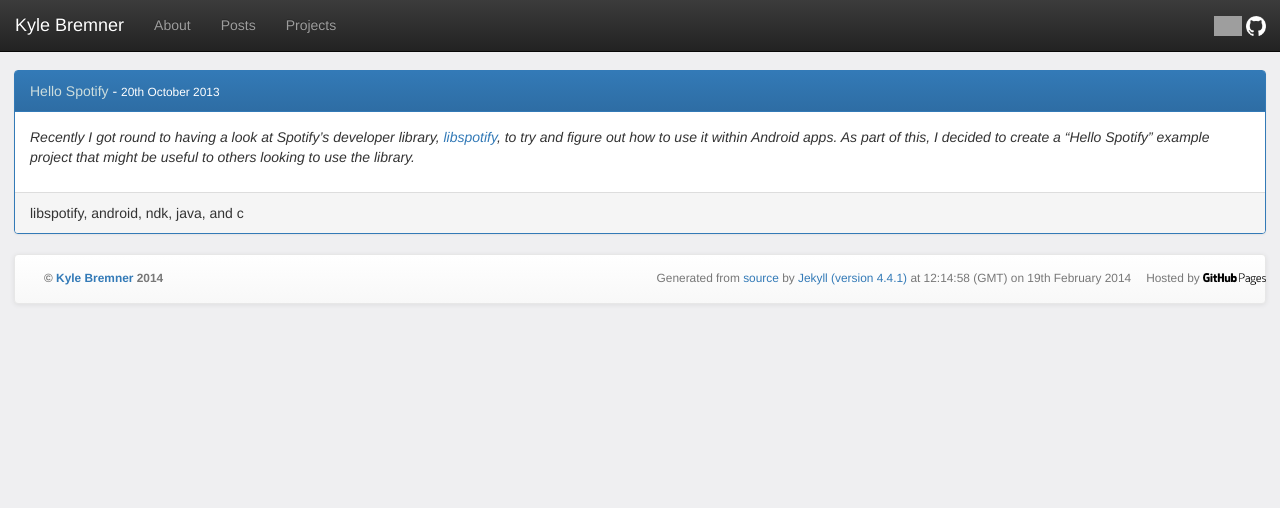
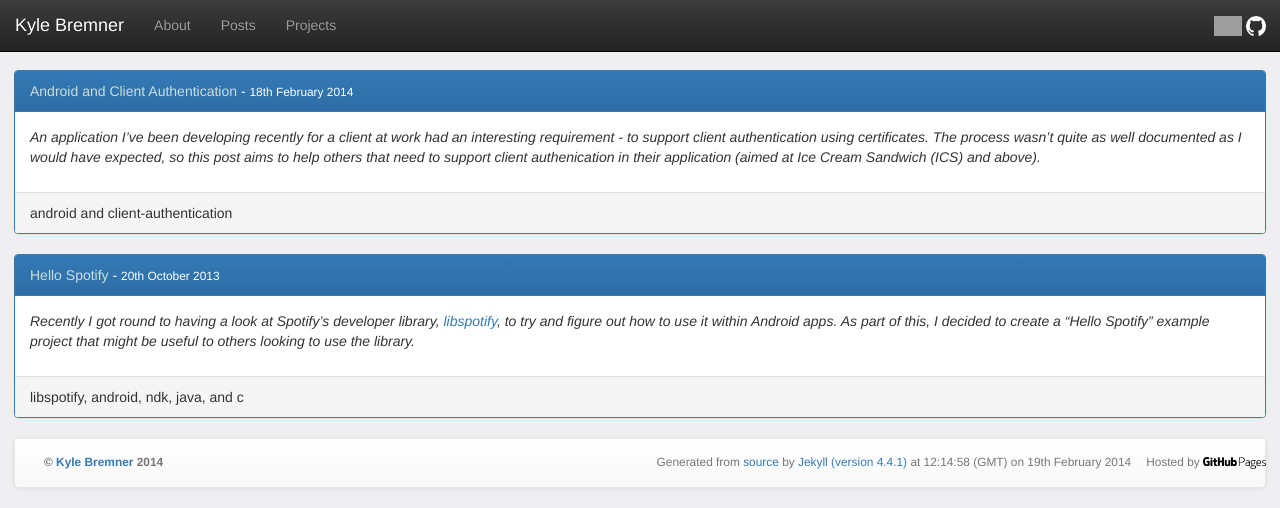
Before and after one commit to kbremner/kbremner.github.io, a Jekyll site: the page built from posts/index.html, in a window 1280 px wide. Shown: the top 508 px of the page. Built offline with Jekyll 4.4.1, drawn with Linux system fonts in a browser that asks for light colours; nearby versions of some CDN libraries; Markdown is read by kramdown in place of the engine named in the settings; a script that is not in the unit is left out; grey boxes are pictures that could not be loaded.

Commit message:
Added client auth post

```diff
--- a/_layouts/post.html
+++ b/_layouts/post.html
@@ -14,13 +14,13 @@
           <aside class="sidenav">
             <ul class="nav nav-pills nav-stacked">
               {% for section in page.sections %}
-                <li class="active"><a href="#{{ section }}">{{ section }}</a></li>
+                <li><a href="#{{ section }}">{{ section }}</a></li>
               {% endfor %}
             </ul>
         </aside>
         </div>
         <div class="col-md-10">
-            <div class="post" data-spy="scroll" data-target=".nav-pills" data-offset="0">{{ content }}</div>
+            <div class="post">{{ content }}</div>
             {% if page.tags.size > 0 %}
           		<p><b>Tags:</b> {{ page.tags | array_to_sentence_string }}</p>
           	{% endif %}
--- /dev/null
+++ b/_posts/2014-02-18-android-client-auth.md
@@ -0,0 +1,34 @@
+---
+layout: post
+title: Android and Client Authentication
+sections:
+  - System Keystore
+  - Getting an Alias
+  - Using an Alias
+  - References
+tags: android client-authentication
+published: true
+---
+
+An application I've been developing recently for a client at work had an interesting requirement - to support client authentication using certificates. The process wasn't quite as well documented as I would have expected, so this post aims to help others that need to support client authenication in their application (aimed at Ice Cream Sandwich (ICS) and above).
+
+{% include section_header.html name="System Keystore" %}
+Traditionally, Android applications implemented their own keystores to store sensitive credentials. ICS, however, brought in the ability for applications to access credentials stored in a system keystore when authorised by a user. This not only simplifies the process, but with some devices supporting hardware-backed keystores, it can also be more secure than an application keystore stored in the filesystem.
+
+{% include section_header.html name="Getting an Alias" %}
+Before an application can use credentials stored in the system keystore, the user needs to give the application access to them. The KeyChain API provides a simple means of doing this:
+{% gist kbremner/6206d58ff0b9545de603 getAlias.java %}
+The user will be shown a dialog where they can select an alias currently stored in the system keystore, or install a new certificate. When the user selects a certificate and closes the dialog, the callback will be given an alias for a certificate that it can use. If the user cancels the dialog, the callback will be given a null alias.
+
+<div class="alert alert-warning">
+It is important to note that although the KeyChain API allows an application to provide hints as to which certificate the user should choose, it cannot force the user to select a particular certificate
+</div>
+
+{% include section_header.html name="Using an Alias" %}
+Once an application has an alias, it can be used to get the certificate chain and private key associated with that alias. Below is an example implementation of an X509KeyManager using the certificate chain and private key associated with an alias. This can be used to initialise an SSL context, that can then be set for a URL connection to allow it to support client authentication, as shown below.
+{% gist kbremner/6206d58ff0b9545de603 X509Impl.java %}
+
+{% include section_header.html name="References" %}
+* [android.security.KeyChain](https://developer.android.com/reference/android/security/KeyChain.html)
+* [Unifying Key Store Access in ICS](http://android-developers.blogspot.co.uk/2012/03/unifying-key-store-access-in-ics.html)
+* [Android Email Client - SSLUtils.java](https://github.com/android/platform_packages_apps_email/blob/master/emailcommon/src/com/android/emailcommon/utility/SSLUtils.java)
```
Also changed, not shown: projects/index.md (+1 -1 lines).
